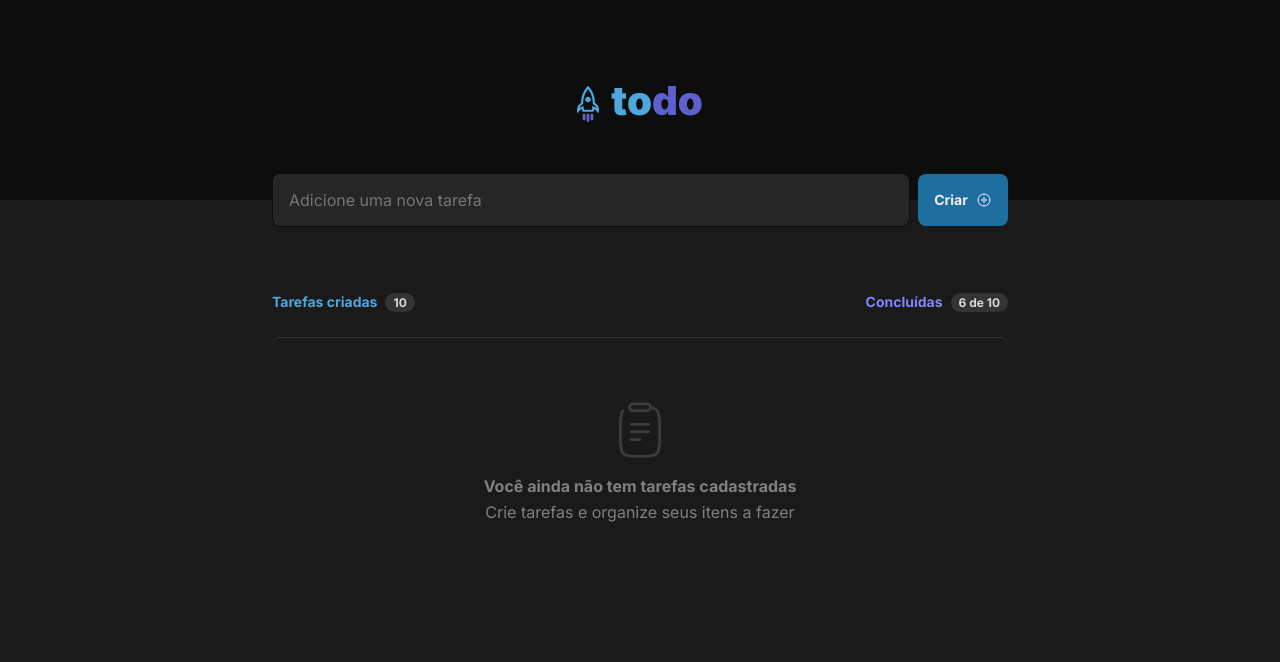
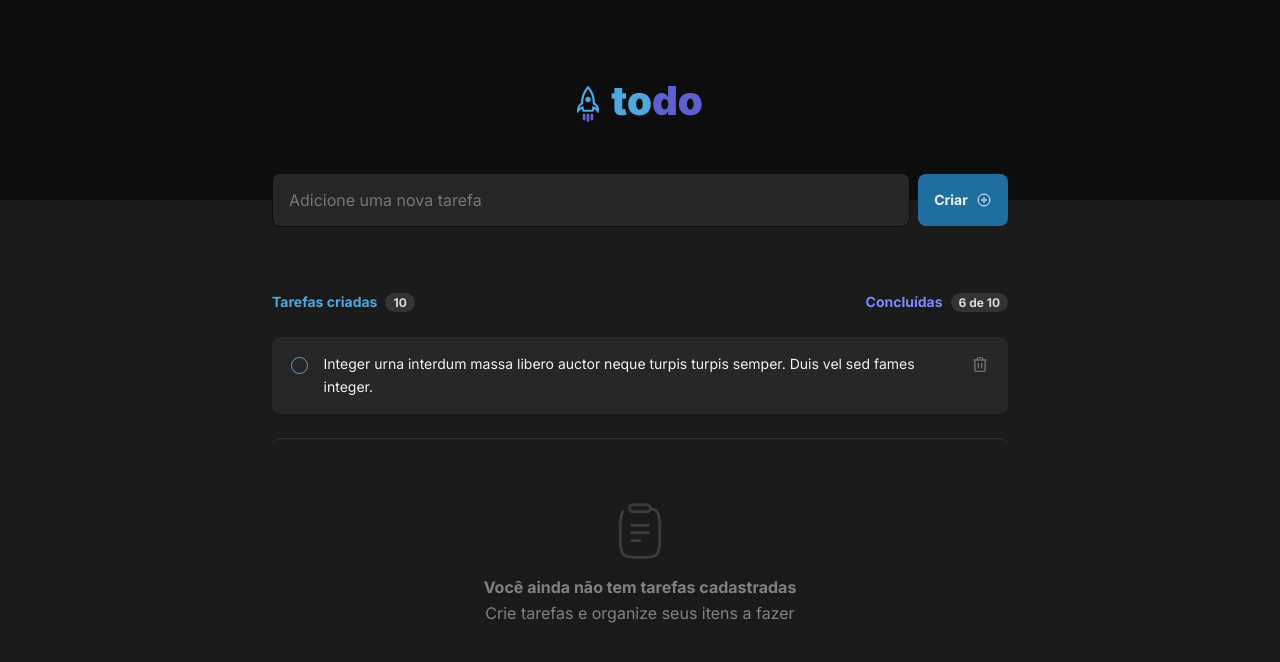
Before and after one commit to steniomoreira/ignite-to-do, a React (Vite) app: page / in a window 1280 px wide. Shown: the top 662 px of the page. Built offline with nearby package versions, Linux system fonts and the light colour scheme.

Commit message:
feat: added task content in todo list

```diff
--- a/src/components/tasks/Tasks.module.css
+++ b/src/components/tasks/Tasks.module.css
@@ -14,3 +14,111 @@
   justify-content: space-between;
   align-items: center;
 }
+
+.list {
+
+}
+
+.taskContent {
+  display: flex;
+  justify-content: space-between;
+  align-items: flex-start;
+  gap: 0.75rem;
+
+  background: var(--gray-500);
+  color: var(--gray-100);
+
+  padding: 1rem;
+  border-radius: 0.5rem;
+}
+
+.taskContent input[type="checkbox"]  {
+  display: none;
+}
+
+.taskContent input[type="checkbox"] + label {
+  position: relative;
+
+  width: 24px;
+  height: 24px;
+
+  display: flex;
+  justify-content: center;
+  align-items: center;
+}
+
+.taskContent input[type="checkbox"] + label::before {
+  content: '';
+  width: 15px;
+  height: 15px;
+  border-radius: 50%;
+
+  border: 1px solid var(--blue);
+  display: inline-block;
+
+  transition: 0.2s;
+  cursor: pointer;
+}
+
+.taskContent input[type="checkbox"]:not(:checked) + label:hover::before {
+  background: var(--blue-dark);
+}
+
+.taskContent input[type="checkbox"]:checked + label::before {
+  background: var(--purple-dark);
+  border: 1px solid var(--purple-dark);
+}
+
+.taskContent input[type="checkbox"]:checked + label:hover::before {
+  background: var(--purple);
+  border: 1px solid var(--purple);
+}
+
+input[type="checkbox"]:checked + label::after {
+  content: "";
+  position: absolute;
+  left: 9px;
+  bottom: 8px;
+
+  width: 3px;
+  height: 6px;
+
+  border-right: solid 1px var(--gray-100);
+  border-bottom: solid 1px var(--gray-100);
+
+  transform: rotate(45deg);
+}
+
+.taskContent p {
+  font-size: 0.875rem;
+}
+
+.taskContent button {
+  display: flex;
+  justify-content: center;
+  align-items: center;
+
+  background: transparent;
+  width: 24px;
+  height: 24px;
+
+  color: var(--gray-300);
+  border-radius: 0.25rem;
+  border: 0;
+
+  cursor: pointer;
+  box-shadow: none;
+}
+
+.taskContent button:hover {
+  background: var(--gray-400);
+  color: var(--danger);
+
+  transition: .2s;
+}
+
+.taskContent button svg {
+  width: 24px;
+  height: 18px;
+  display: inline-block;
+}
--- a/src/components/tasks/Tasks.tsx
+++ b/src/components/tasks/Tasks.tsx
@@ -1,6 +1,7 @@
 import { Empty } from '../empty/Empty';
 import { Info } from '../info/Info';
 import styles from './Tasks.module.css';
+import {Trash} from 'phosphor-react';
 
 const counter = 10;
 const done = 6;
@@ -13,6 +14,19 @@ export function Tasks() {
         <Info text='Concluídas' counter={counter} done={done}/>
       </div>
 
+      <div className={styles.list}>
+        <div className={styles.taskContent}>
+          <input id='tempID' type="checkbox" />
+          <label htmlFor='tempID'  />
+
+          <p>Integer urna interdum massa libero auctor neque turpis turpis semper. Duis vel sed fames integer.</p>
+
+          <button type='button'>
+            <Trash size={24} />
+          </button>
+        </div>
+      </div>
+
       <Empty />
     </div>
   )
```
